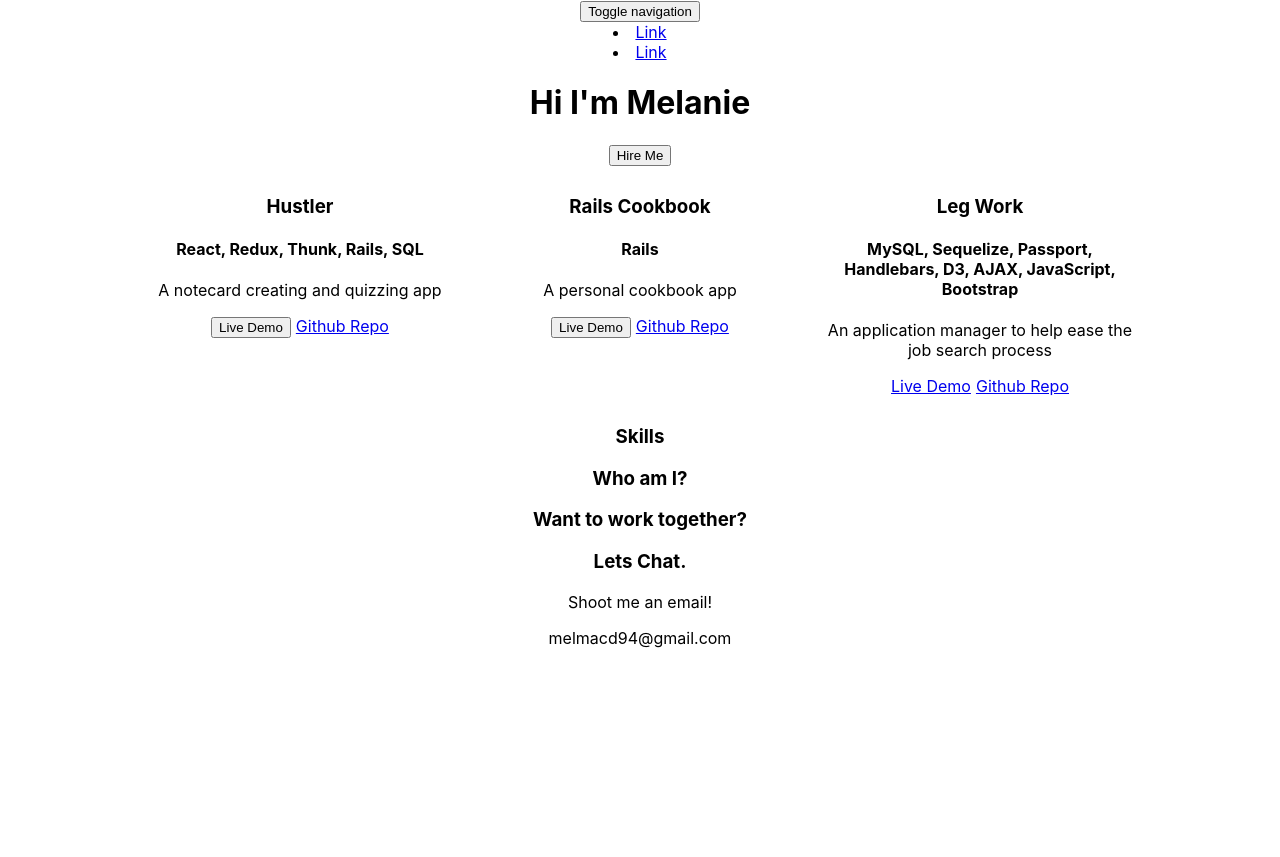
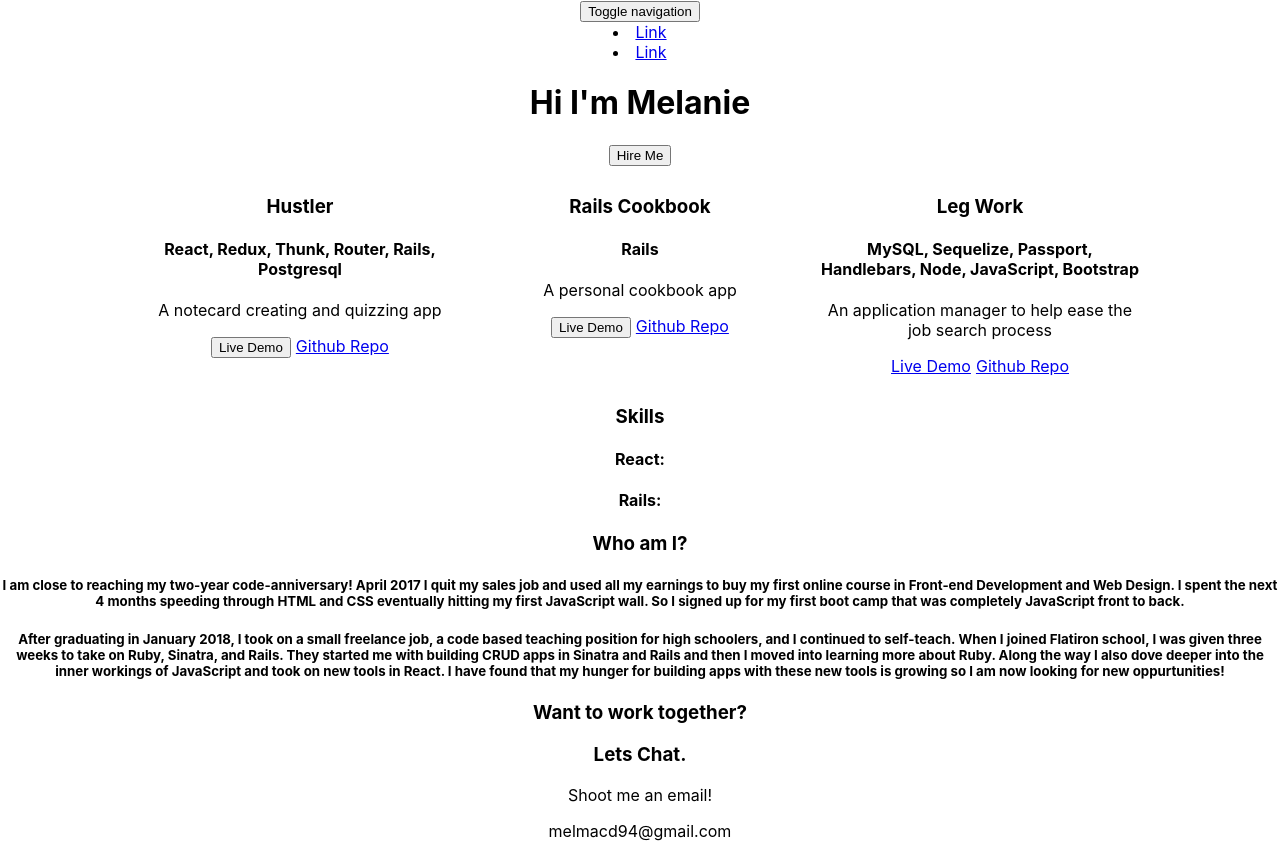
Before and after one commit to mmacdonald1/React-Portfolio, a React (Create React App) app: page / in a window 1280 px wide. Before the commit the page ends 800 px from the top, so only its background shows below. Built offline with nearby package versions, Linux system fonts and the light colour scheme; the HTML template or start-up script is replaced by a standard one.

Commit message:
skills and about edits

```diff
--- a/src/components/About.js
+++ b/src/components/About.js
@@ -5,7 +5,10 @@ const About = (props) =>{
   return(
     <Well>
       <h3> Who am I? </h3>
-
+      <h5> I am close to reaching my two-year code-anniversary! April 2017 I quit my sales job and used all my earnings to buy my first online course in Front-end Development and Web Design. I spent the next 4 months speeding through HTML and CSS eventually hitting my first JavaScript wall. So I signed up for my first boot camp that was completely JavaScript front to back.
+      </h5>
+      <h5> After graduating in January 2018, I took on a small freelance job, a code based teaching position for high schoolers, and I continued to self-teach. When I joined Flatiron school, I was given three weeks to take on Ruby, Sinatra, and Rails. They started me with building CRUD apps in Sinatra and Rails and then I moved into learning more about Ruby. Along the way I also dove deeper into the inner workings of JavaScript and took on new tools in React. I have found that my hunger for building apps with these new tools is growing so I am now looking for new oppurtunities!
+      </h5>
     </Well>
   )
 }
--- a/src/components/Skills.js
+++ b/src/components/Skills.js
@@ -1,10 +1,16 @@
 import React from 'react'
-import {Well} from 'react-bootstrap'
+import {Well, ProgressBar} from 'react-bootstrap'
 
 const Skills = (props) =>{
   return(
     <Well>
       <h3> Skills </h3>
+      <div>
+        <h4> React: </h4>
+        <ProgressBar bsStyle="success" now={80} />
+        <h4> Rails: </h4>
+        <ProgressBar bsStyle="info" now={60} />
+      </div>
     </Well>
   )
 }
--- a/src/containers/PortfolioContainer.js
+++ b/src/containers/PortfolioContainer.js
@@ -3,7 +3,7 @@ import Project from '../components/Project'
 
 class PortfolioContainer extends Component{
   state={
-    projects: [{name:"Hustler", technologies:"React, Redux, Thunk, Rails, SQL", description:"A notecard creating and quizzing app", url:"", githubRepo:"https://github.com/mmacdonald1/hustler-frontend"},{name:"Rails Cookbook", technologies:"Rails", description:"A personal cookbook app", url:"", githubRepo:"https://github.com/mmacdonald1/rails-cookbook"}, {name:"Leg Work", technologies:"MySQL, Sequelize, Passport, Handlebars, D3, AJAX, JavaScript, Bootstrap", description:"An application manager to help ease the job search process", url:"https://legwork.herokuapp.com/", githubRepo:"https://github.com/mmacdonald1/Leg-Work"}]
+    projects: [{name:"Hustler", technologies:"React, Redux, Thunk, Router, Rails, Postgresql", description:"A notecard creating and quizzing app", url:"", githubRepo:"https://github.com/mmacdonald1/hustler-frontend"},{name:"Rails Cookbook", technologies:"Rails", description:"A personal cookbook app", url:"", githubRepo:"https://github.com/mmacdonald1/rails-cookbook"}, {name:"Leg Work", technologies:"MySQL, Sequelize, Passport, Handlebars, Node, JavaScript, Bootstrap", description:"An application manager to help ease the job search process", url:"https://legwork.herokuapp.com/", githubRepo:"https://github.com/mmacdonald1/Leg-Work"}]
   }
   render(){
     return(
```
